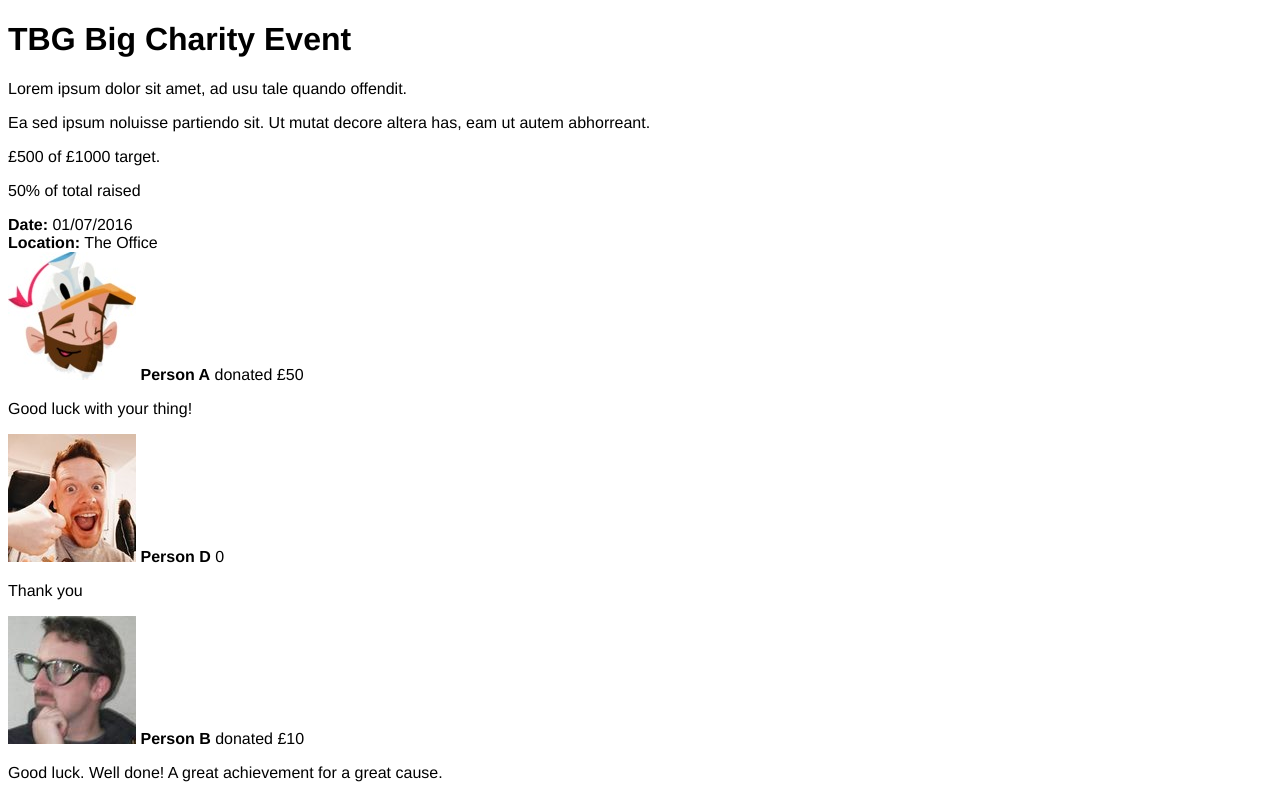
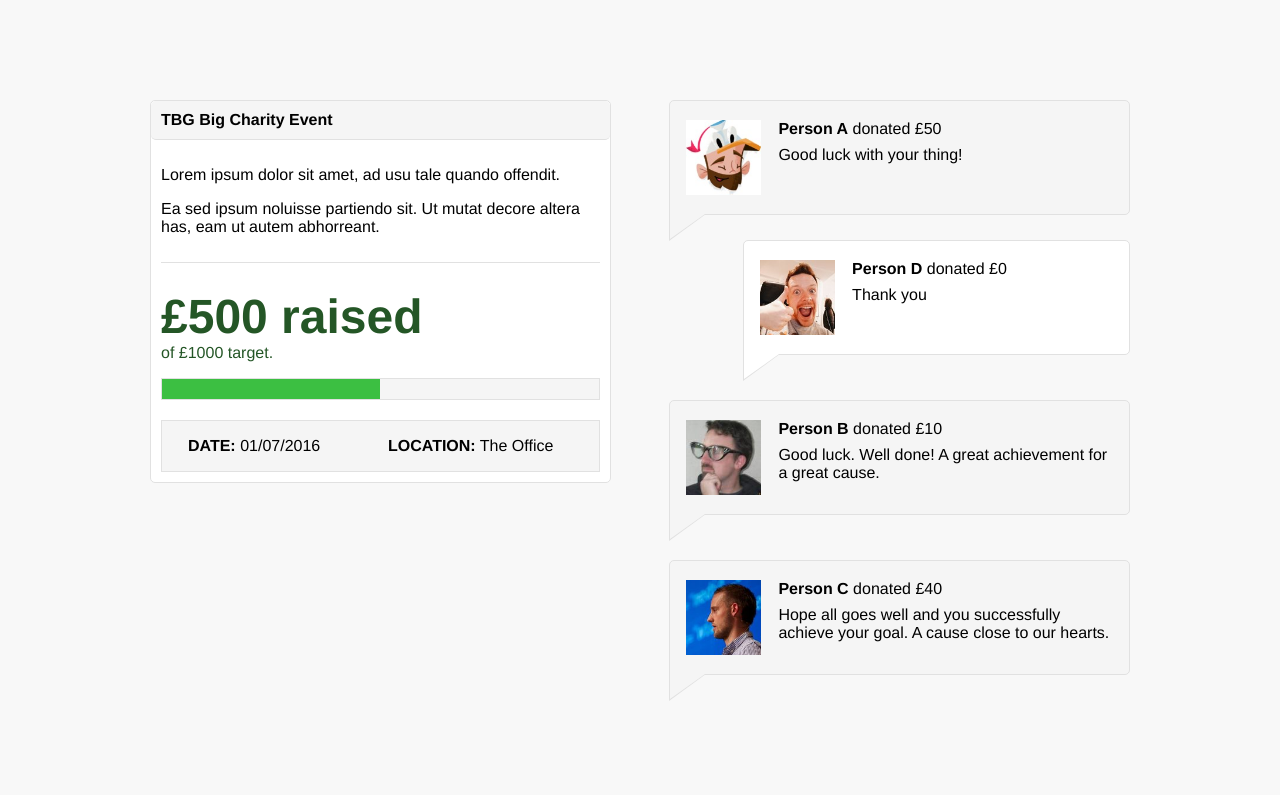
Before and after one commit to thebeansgroup/frontender-task_vanilla, a website built with webpack: page public/index.html in a window 1280 px wide. Shown: the top 795 px of the page. Built offline with nearby package versions, Linux system fonts and the light colour scheme.

Commit message:
Styling and final tidy up

```diff
--- a/package.json
+++ b/package.json
@@ -11,8 +11,7 @@
     "url": "https://github.com/thebeansgroup/frontender-task_vanilla"
   },
   "author": "sam",
-  "dependencies": {
-  },
+  "dependencies": {},
   "devDependencies": {
     "babel-core": "^5.5.8",
     "babel-loader": "^5.1.4",
--- a/public/css/styles.css
+++ b/public/css/styles.css
@@ -1,3 +1,181 @@
 body {
   font-family: "Helvetica Neue", Helvetica, Arial, sans-serif;
+  background-color: #f8f8f8;
+  margin: 0;
+  padding: 0;
 }
+
+.container {
+	max-width: 980px;
+    margin: 0 auto;
+    padding: 100px 2%;
+}
+
+.row {
+	display: -moz-box;
+	display: -ms-flexbox;
+	display: -webkit-flex;
+	display: flex;
+	justify-content: space-between;
+	flex-wrap: wrap;
+}
+
+.column {
+	width: 47%;
+}
+
+.event {
+    background-color: #fff;
+    border: 1px solid #e1e1e1;
+    border-radius: 5px;
+}
+
+.event__title {
+	font-size: 1em;
+	background-color: #f5f5f5;
+    border-bottom: 1px solid #e1e1e1;
+    border-radius: 5px;
+    margin: 0;
+    padding: 10px;
+}
+
+.event__description {
+	padding: 10px;
+}
+
+.event__funding {
+    margin: 0 10px;
+    padding: 10px 0;
+    border-top: 1px solid #e1e1e1;
+}
+
+.event__funding__totals {
+    color: #245626;
+}
+
+.event__funding__raised {
+    display: block;
+    font-size: 3em;
+    font-weight: bold;
+}
+
+.event__progress {
+	background-color: #f5f5f5;
+    border: 1px solid #e1e1e1;
+    height: 20px;
+}
+
+.event__progress__total {
+	display: none;
+}
+
+.event__progress_meter {
+    display: block;
+    height: 100%;
+    background: #3cbf42;
+}
+
+.event__details {
+	margin: 10px;
+    padding: 16px 26px;
+	display: -moz-box;
+	display: -ms-flexbox;
+	display: -webkit-flex;
+	display: flex;
+	justify-content: space-between;
+	background-color: #f5f5f5;
+    border: 1px solid #e1e1e1;
+}
+
+.event__details div {
+    width: 48%;
+}
+
+.event__details strong {
+    text-transform: uppercase;
+}
+
+.comments__block, .subcomments__block {
+	background-color: #f5f5f5;
+    border: 1px solid #e1e1e1;
+    border-radius: 5px 5px 5px 0;
+    padding: 19px 16px;
+	display: -moz-box;
+	display: -ms-flexbox;
+	display: -webkit-flex;
+	display: flex;
+	position: relative;
+	margin-bottom: 45px;
+    width: 100%;
+    box-sizing: border-box;
+}
+
+.comments__block:before, .subcomments__block:before {
+	content: "";
+    display: block;
+    position: absolute;
+    bottom: -27px;
+    left: -1px;
+    width: 0;
+    height: 0;
+    border-top: 27px solid #e1e1e1;
+    border-right: 37px solid transparent;
+}
+
+.comments__block:after, .subcomments__block:after {
+	content: "";
+    display: block;
+    position: absolute;
+    bottom: -25px;
+    left: 0;
+    width: 0;
+    height: 0;
+    border-top: 25px solid #f5f5f5;
+    border-right: 35px solid transparent;
+}
+
+.subcomments__block {
+    width: 84%;
+    margin-left: auto;
+    background-color: #fff;
+    margin-top: -20px;
+}
+
+.subcomments__block:after {
+    border-top: 25px solid #fff;
+}
+
+.comments__textbox {
+	width: calc(100% - 75px);
+    padding-left: 17px;
+    box-sizing: border-box;
+}
+
+.comments__image {
+	width: 75px;
+	height: 75px;
+}
+
+.comments__text {
+	margin: 0.5em 0;
+}
+
+
+@media only screen and (max-width: 768px) {
+
+	body {
+		font-size: 13px;
+	}
+
+	.container {
+    	padding: 45px 8%;
+	}
+
+    .column {
+    	width: 100%;
+    }
+
+    .column:first-child {
+    	margin-bottom: 40px;
+    }
+}
--- a/src/components/comments/elements.js
+++ b/src/components/comments/elements.js
@@ -13,10 +13,12 @@ export class Comment {
   render() {
     return `
       <div class="comments__block">
-        <img src="images/faces/${this.image}">
-        <b class="comments__name">${this.name}</b>
-        <span class="comments__donation">donated £${this.donation/100}</span>
-        <p class="comments__text">${this.comment}</p>
+        <img class="comments__image" src="images/faces/${this.image}">
+        <div class="comments__textbox">
+          <b class="comments__name">${this.name}</b>
+          <span class="comments__donation">donated £${this.donation/100}</span>
+          <p class="comments__text">${this.comment}</p>
+        </div>
       </div>
     `
   }
@@ -31,9 +33,11 @@ export class Subcomment extends Comment {
     return `
       <div class="subcomments__block">
         <img class="comments__image" src="images/faces/${this.image}">
-        <b class="comments__name">${this.name}</b>
-        <span class="comments__donation">${this.donation/100}</span>
-        <p class="comments__text">${this.comment}</p>
+        <div class="comments__textbox">
+          <b class="comments__name">${this.name}</b>
+          <span class="comments__donation">donated £${this.donation/100}</span>
+          <p class="comments__text">${this.comment}</p>
+        </div>
       </div>
     `
   }
--- a/src/components/comments/index.js
+++ b/src/components/comments/index.js
@@ -23,7 +23,6 @@ export default class {
     }
 
     this.allComments = commentHolder.join('');
-
   }
 
   render() {
--- a/src/components/event/elements.js
+++ b/src/components/event/elements.js
@@ -54,7 +54,7 @@ export class Funding {
     return `
       <div class="event__funding">
         <p class="event__funding__totals">
-          <span class="event__funding__raised">£${this.funding.raised/100}</span>
+          <span class="event__funding__raised">£${this.funding.raised/100} raised</span>
           of £${this.funding.target/100} target.
         </p>
         ${this.renderProgress()}
```
Also changed, not shown: 1 other file.
